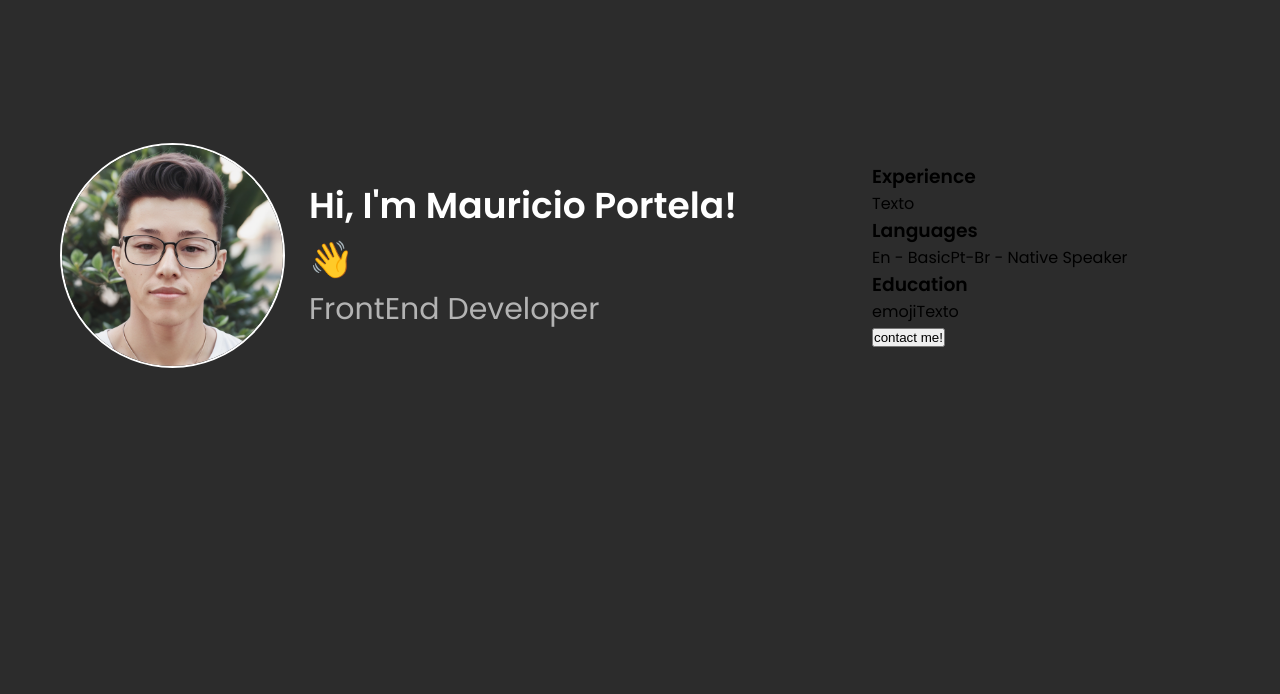
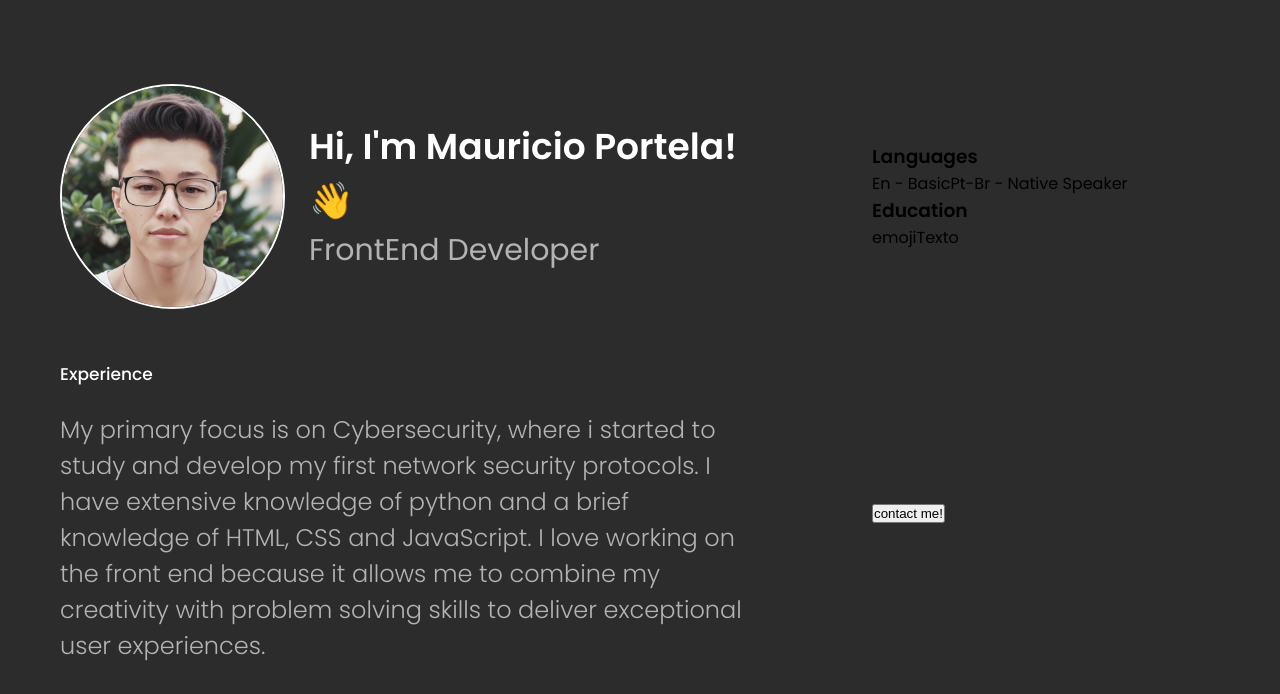
Before and after one commit to Mauricios73/portfolio, a Next.js app: page / in a window 1280 px wide. Shown: the top 694 px of the page. Built offline with nearby package versions, Linux system fonts and the light colour scheme.

Commit message:
feat: config experience section

```diff
--- /dev/null
+++ b/src/app/components/experience/experience.scss
@@ -0,0 +1,25 @@
+.experience {
+     display: flex;
+     flex-direction: column;
+     align-items: center;
+
+     grid-area: experience;
+
+     p {
+        font-weight: 300;
+        font-size: 18px;
+        line-height: 28px;
+        color: var(--text-secundary);
+        text-align: center;
+     }
+
+
+    @media (min-width: 768px) {
+        align-items:flex-start;
+        p {
+            font-size: 24px;
+            line-height: 36px;
+            text-align: start;
+        }
+    }
+}
--- /dev/null
+++ b/src/app/components/experience/experience.tsx
@@ -0,0 +1,15 @@
+import { SectionTitle } from "../sectionTitle/section-title";
+import "./experience.scss"
+
+export function Experience(){
+    return(
+        <div className="experience">
+         <SectionTitle text="Experience"/>
+         <p>My primary focus is on Cybersecurity, where i started to study and develop my first network security protocols. I have extensive knowledge of python and a brief knowledge of HTML, CSS and JavaScript. I love working on the front end because it allows me to combine my creativity with problem solving skills to deliver exceptional user experiences.</p>
+         <div className="experience-time">
+
+         </div>
+      </div>
+
+    )
+}
--- /dev/null
+++ b/src/app/components/sectionTitle/section-title.scss
@@ -0,0 +1,15 @@
+.section-title {
+    font-weight: 500;
+    font-size: 24px;
+    line-height: 36px;
+    text-align: center;
+    color: var(--text-primary);
+
+    margin-bottom: 24px;
+
+    @media (min-width: 768px){
+    font-size:17px;
+    line-height: 28px;
+    text-align: start;
+    }
+}
--- /dev/null
+++ b/src/app/components/sectionTitle/section-title.tsx
@@ -0,0 +1,11 @@
+// import { text } from "stream/consumers"
+import "./section-title.scss"
+
+interface SectionTitleProps {
+    text: string
+}
+export function SectionTitle({ text } : SectionTitleProps){
+    return(
+        <h3 className="section-title">{text}</h3>
+    )
+}
--- a/src/app/layout.tsx
+++ b/src/app/layout.tsx
@@ -2,7 +2,7 @@ import './globals.scss'
 import { Poppins } from 'next/font/google'
 
 const inter = Poppins({ subsets: ['latin'],
-weight: ['400', '500', '600']
+weight: ['300', '400', '500', '600']
 })
 
 export const metadata = {
--- a/src/app/page.tsx
+++ b/src/app/page.tsx
@@ -1,3 +1,4 @@
+import { Experience } from './components/experience/experience'
 import { Header } from './components/header/header'
 import "./styles/home.scss"
 
@@ -5,12 +6,7 @@ export default function Home() {
   return (
     <main className='container'>
       <Header/>
-      <div className="experience">
-         <h3>Experience</h3>
-         <p>Texto</p>
-         <div className="experience-time">
-
-         </div>
+      <Experience/>
          <div className="infos">
           <h3>Languages</h3>
            <div className="language-info">
@@ -29,7 +25,6 @@ export default function Home() {
           </div>
           <button>contact me!</button>
          </div>
-      </div>
     </main>
   )
 }
--- a/src/app/styles/home.scss
+++ b/src/app/styles/home.scss
@@ -1,6 +1,7 @@
 .container{
     padding: 40px 32px;
     display: grid;
+    gap: 24px;
     grid-template-rows: 4, auto;
     grid-template-areas:
     "header"
```
